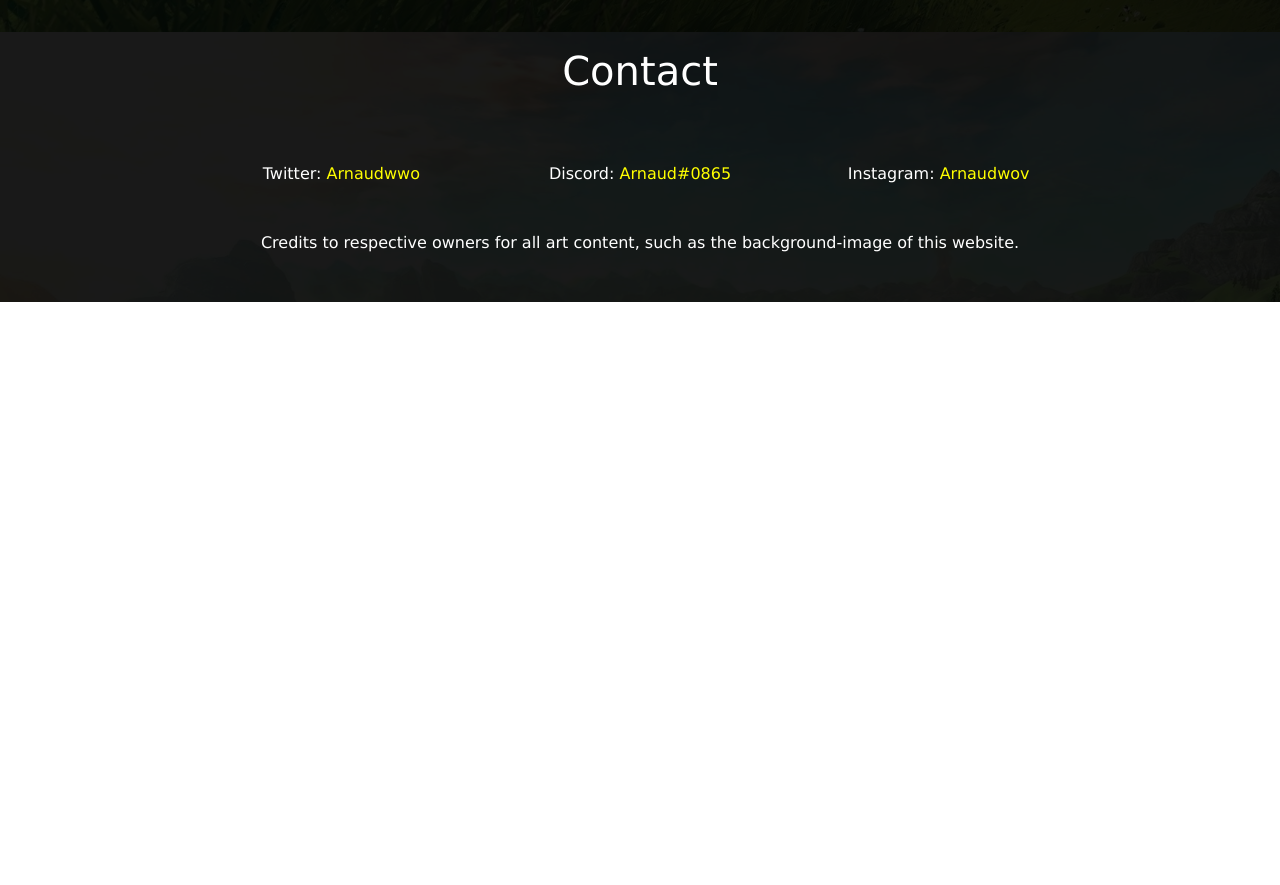
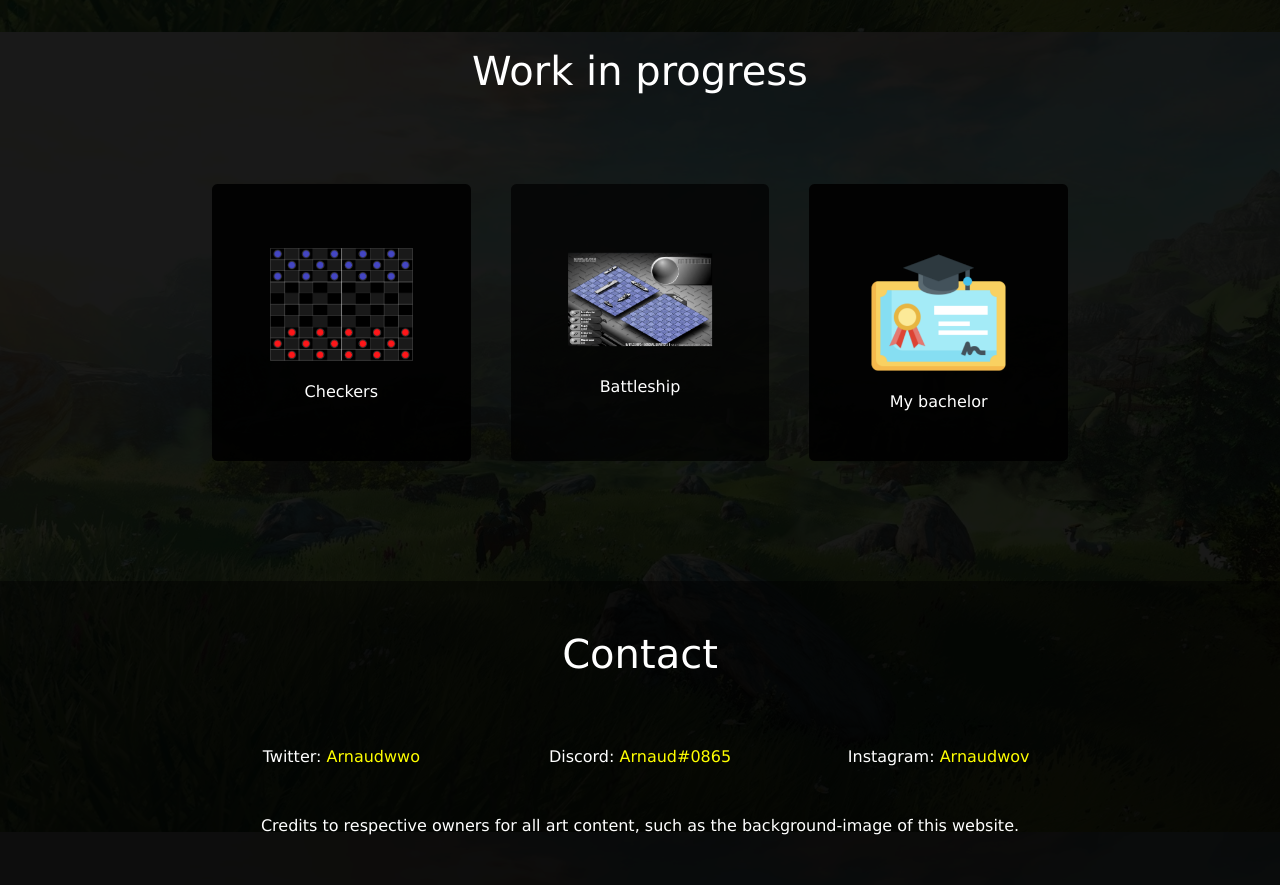
Before and after one commit to Lucie4914/portfolio, a plain HTML site: page index.html in a window 1280 px wide. Shown: the part 1568-2453 px from the top of the page. Before the commit the page ends 1870 px from the top, so only its background shows below. Drawn offline with Linux system fonts and the light colour scheme.

Commit message:
Adding wip

```diff
--- a/index.html
+++ b/index.html
@@ -194,6 +194,59 @@
 			</div>
 		</div>
 		<div class="panel">
+			<div class="header">Work in progress</div>
+			<div class="grid">
+				<div class="project" onclick="window.open('https://arnaudpublic.github.io/checkers/');">
+					<div class="front">
+						<img class="image" src="images/checkers_screen.png">
+						<div>Checkers</div>
+					</div>
+					<div class="back">
+						<div class="languages">HTML, CSS and JS</div>
+						<div class="features">
+							<ul>
+								<li>Play checkers</li>
+								<li>Maybe use cookies?</li>
+							</ul>
+						</div>
+						<div class="date">Soon™</div>
+					</div>
+				</div>
+				<div class="project">
+					<div class="front">
+						<img class="image" src="images/battleship_screen.jpg">
+						<div>Battleship</div>
+					</div>
+					<div class="back">
+						<div class="languages">HTML, CSS and JS</div>
+						<div class="features">
+							<ul>
+								<li>Play battleship</li>
+								<li>Maybe multiplayer games?</li>
+							</ul>
+						</div>
+						<div class="date">Soon™</div>
+					</div>
+				</div>
+				<div class="project">
+					<div class="front">
+						<img class="image" src="images/bachelor_icon.png">
+						<div>My bachelor</div>
+					</div>
+					<div class="back">
+						<div class="languages">Python</div>
+						<div class="features">
+							<ul>
+								<li>Group projects</li>
+								<li>Solo homeworks</li>
+							</ul>
+						</div>
+						<div class="date">(Not) Soon™</div>
+					</div>
+				</div>
+			</div>
+		</div>
+		<div class="panel">
 			<div class="header">Contact</div>
 			<div class="grid">
 				<div>Twitter: <a href="https://twitter.com/ArnaudWwo" class="link">Arnaudwwo</a></div>
--- a/overview.css
+++ b/overview.css
@@ -43,6 +43,9 @@ html, body {
 }
 .panel:nth-child(2n) {
 	background-color: rgba(0, 0, 0, 0.7);
+}
+.panel:last-of-type {
+	background-color: rgba(0, 0, 0, 0.95);
 }
 
 .presentation {
```
Also changed, not shown: images/bachelor_icon.png (added), images/battleship_screen.jpg (added), images/battleship_screen.png (added), images/checkers_screen.png (added).
